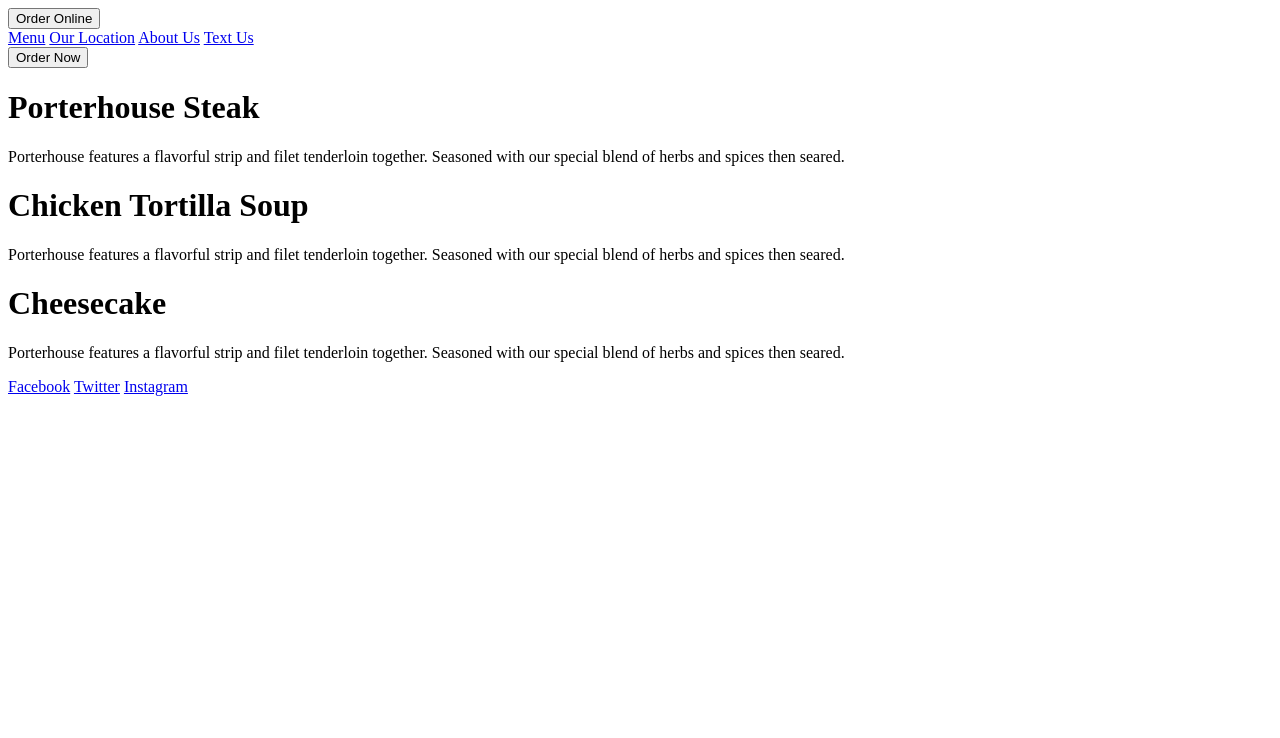
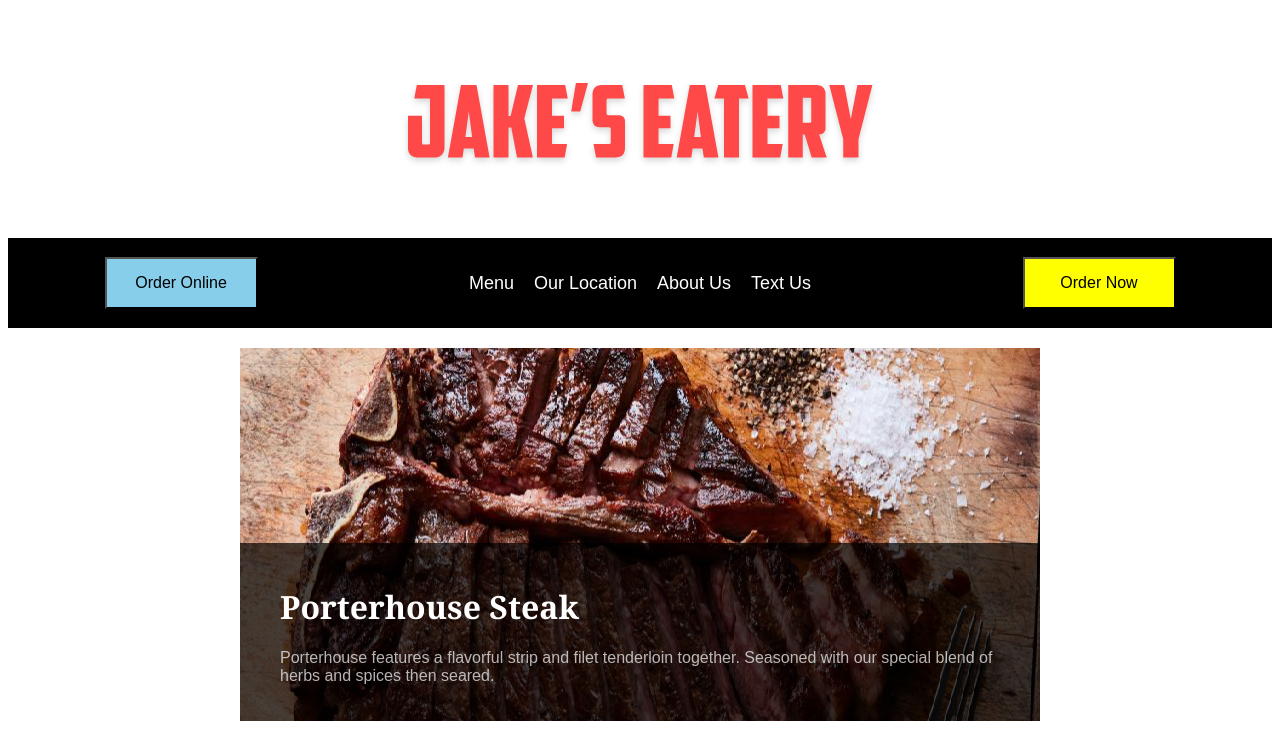
Before and after one commit to morgsrooks/My_First_Repo, a plain HTML site: page MyCode/18-Week/18.1-activities/03_Jakes_Eatery/unsolved/index.html in a window 1280 px wide. Shown: the top 738 px of the page. Drawn offline with Linux system fonts and the light colour scheme.

Commit message:
Edits to file 8.1

```diff
--- a/MyCode/18-Week/18.1-activities/03_Jakes_Eatery/unsolved/css/style.css
+++ b/MyCode/18-Week/18.1-activities/03_Jakes_Eatery/unsolved/css/style.css
@@ -1,5 +1,127 @@
 /* Navigation styles */
+.logo {
+    background: white;
+    height: 230px;
+    background-image: url("../images/jakes-logo.png");
+    background-repeat: no-repeat;
+    background-position: center;
+  }
 
-/* Column styles */
+  .nav {
+    display: flex;
+    background-color: black;
+    padding: 20px;
+  }
 
-/* Footer Styles */
+  .left, .center, .right {
+    height: 50px;
+    display: flex;
+    justify-content: center;
+    align-items: center;
+  }
+
+  .left, .right {
+    width: 25%;
+  }
+  .center {
+    width: 50%;
+  }
+
+  .center a {
+    color: white;
+    padding: 10px;
+    font-size: 18px;
+    text-decoration: none;
+    font-family:arial;
+  }
+
+  .right button {
+    background-color: yellow;
+    color:black;
+    font-size: 16px;
+    padding: 15px;
+    width: 50%;
+  }
+
+  .left button {
+    background-color: skyblue;
+    color:black;
+    font-size: 16px;
+    padding: 15px;
+    width: 50%;
+  }
+
+  /* Column styles */
+  .column {
+    display: flex;
+    height: 1200px;
+    width: 800px;
+    flex-direction: column;
+    margin: 0 auto;
+  }
+
+  .meal1, .meal2, .meal3 {
+    height: 100%;
+    width: 100%;
+    display: flex;
+    align-items: flex-end;
+    margin-bottom: 20px;
+  }
+  .meal1 {
+    margin-top:20px;
+    background-image: url("../images/steak.png");
+    background-repeat: no-repeat;
+    background-position: center;
+
+  }
+  .meal2 {
+    background-image: url("../images/soup.png");
+    background-repeat: no-repeat;
+    background-position: center;
+  }
+  .meal3 {
+    background-image: url("../images/cheesecake.png");
+    background-repeat: no-repeat;
+    background-position: center;
+  }
+
+  .text {
+    background: rgb(0,0,0,0.7);
+    width: 100%;
+    padding: 20px 40px;
+    color: white;
+  }
+  .text p {
+    color: rgba(255, 255, 255, 0.7);
+    font-family: Arial, Helvetica, sans-serif;
+  }
+  .text h1 {
+    font-family: Georgia, 'Times New Roman', Times, serif;
+  }
+
+  /* Footer Styles */
+  .footer {
+    display: flex;
+    justify-content: center;
+    align-items: center;
+    background: black;
+    height: 100px;
+  }
+
+  .footer a {
+    padding: 20px 40px;
+    font-family: Arial, Helvetica, sans-serif;
+    text-decoration: none;
+  }
+
+  .ig {
+    color: red;
+  }
+
+  .fb {
+    color:skyblue;
+  }
+
+  .tw {
+    color: yellow;
+  }
```
Also changed, not shown: MyCode/18-Week/18.1-activities/02_Sizing_With_Flex_Items/unsolved/css/index.css (+18 -25 lines).
